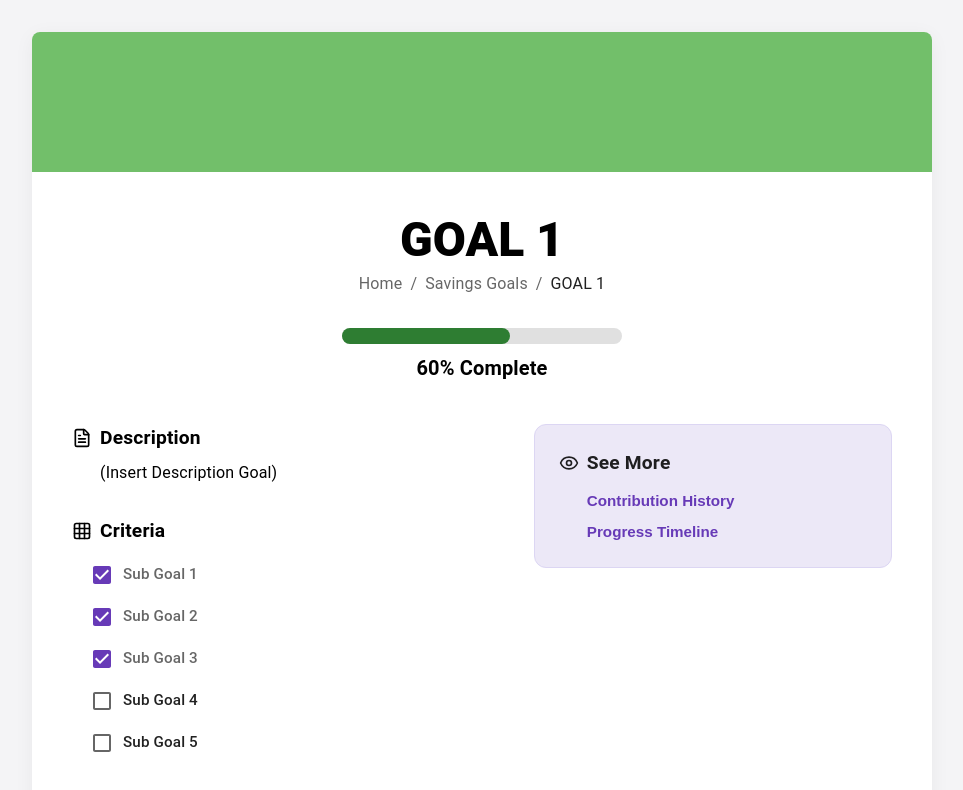
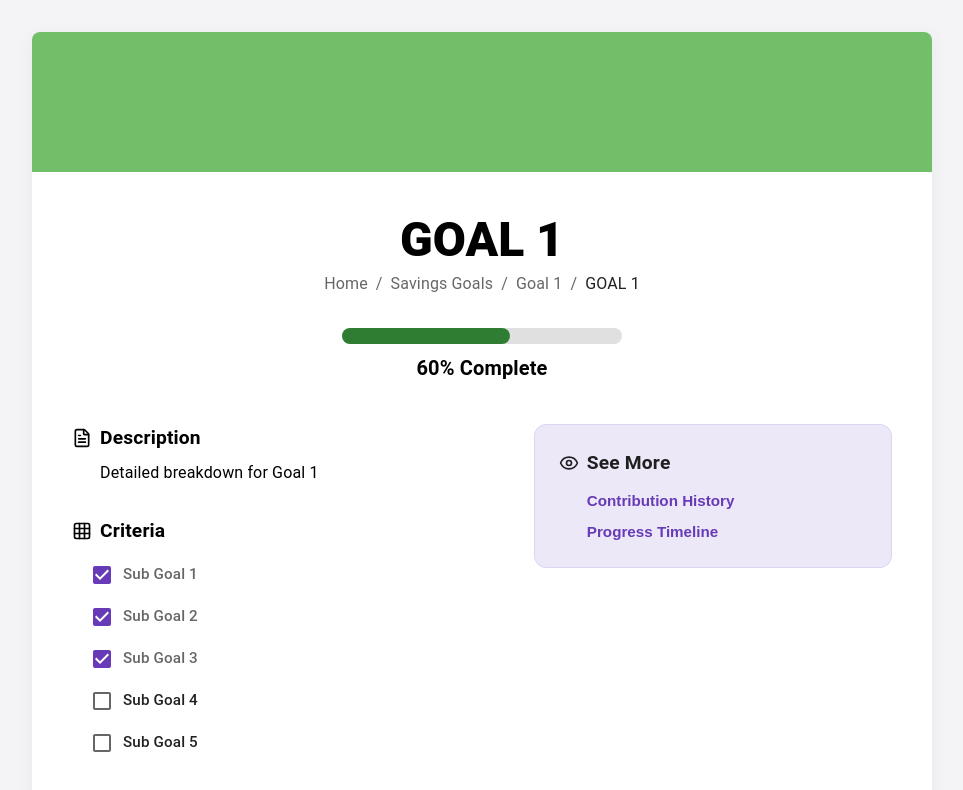
Before and after one commit to J-Souffle/CS321-Group-Project-Spring-2026, a Next.js app: page /savings-goals/1 in a window 1280 px wide. Shown: the top 790 px of the page, without its empty margins (158-1121 px from the left). Built offline with nearby package versions, Linux system fonts and the light colour scheme.

Commit message:
Used promise and added use from react to have sub goal numbers respectively

```diff
--- a/app/savings-goals/[id]/page.tsx
+++ b/app/savings-goals/[id]/page.tsx
@@ -1,10 +1,12 @@
 "use client";
 
-import React, { useState } from 'react';
+import React, { useState, use } from 'react';
 import { Box } from '@mui/material';
 import GoalCard, { SubGoal } from '../../components/GoalCard';
 
-export default function Home() {
+export default function GoalDetailPage({ params }: { params: Promise<{ id: string }> }) {
+  const { id } = use(params);
+
   const [goals, setGoals] = useState<SubGoal[]>([
     { id: 1, label: "Sub Goal 1", completed: true },
     { id: 2, label: "Sub Goal 2", completed: true },
@@ -27,10 +29,10 @@ export default function Home() {
   return (
     <Box sx={{ bgcolor: '#f4f4f6', minHeight: '100vh', py: 4 }}>
       <GoalCard
-        goalTitle="GOAL 1"
-        breadcrumbs={["Home", "Savings Goals"]}
+        goalTitle={`GOAL ${id}`}
+        breadcrumbs={["Home", "Savings Goals", `Goal ${id}`]}
         percentage={progressPercent}
-        description="(Insert Description Goal)"
+        description={`Detailed breakdown for Goal ${id}`}
         subGoals={goals}
         onCheckboxChange={handleCheckbox}
       />
```
